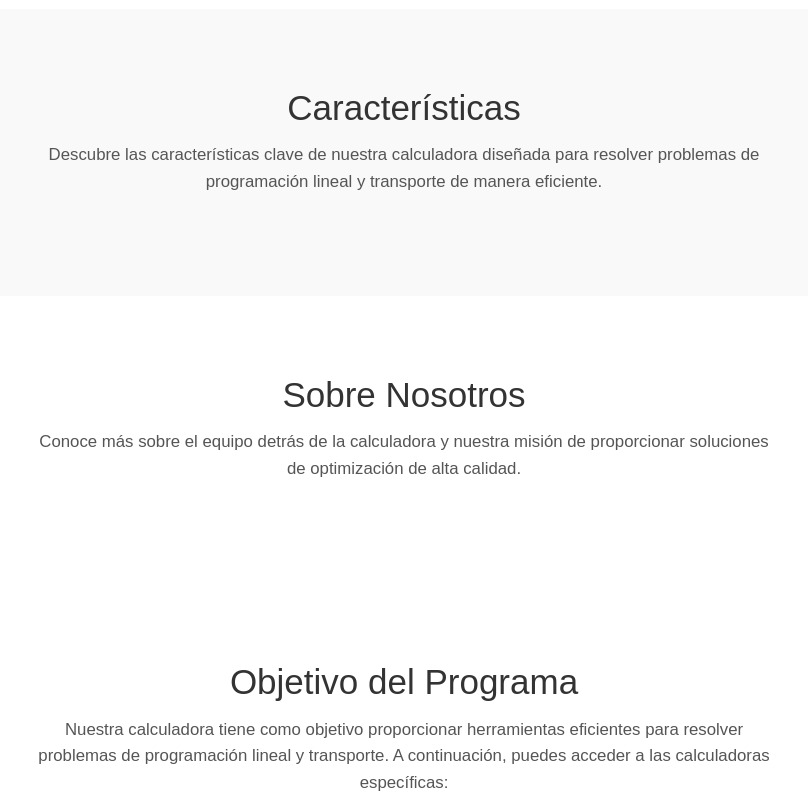
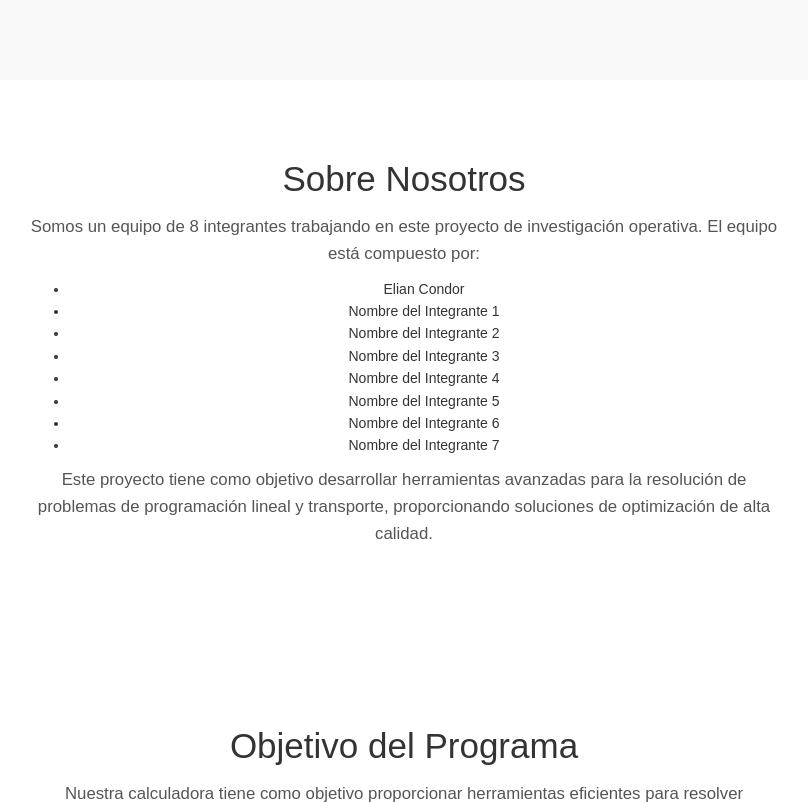
Before and after one commit to DavCoder22/operativa, a Flask app: page / in a window 1280 px wide. Shown: the part 1110-1912 px from the top of the page, without its empty margins (236-1044 px from the left). Run offline with Flask 3, Linux system fonts and the light colour scheme; some libraries are stand-ins or nearby versions.

Commit message:
Cambios index

```diff
--- a/app/templates/index.html
+++ b/app/templates/index.html
@@ -23,8 +23,6 @@
                     <h1><a href="#">Calculadora de Programación Lineal y Transporte<span>.</span></a></h1>
                     <nav role="navigation">
                         <ul>
-                            <li><a href="#features">Características</a></li>
-                            <li><a href="#about">Sobre Nosotros</a></li>
                             <li><a href="#objective">Objetivo</a></li>
                         </ul>
                     </nav>
@@ -35,14 +33,13 @@
 
     <div class="flexslider js-fullheight">
         <ul class="slides">
-            <li style="background-image: url('{{ url_for('static', filename='images/hero.jpg') }}');">
+            <li>
                 <div class="container">
                     <div class="col-md-12 text-center js-fullheight fh5co-property-brief slider-text">
                         <div class="fh5co-property-brief-inner">
                             <div class="fh5co-box">
                                 <h2>Bienvenido a la Calculadora de Programación Lineal y Transporte</h2>
                                 <p>Soluciones eficientes para tus problemas de programación lineal y transporte.</p>
-                                <p><a href="#features" class="btn btn-primary">Explorar Características</a></p>
                             </div>
                         </div>
                     </div>
@@ -55,8 +52,7 @@
         <div class="container">
             <div class="row">
                 <div class="col-md-8 col-md-offset-2 text-center fh5co-heading animate-box" data-animate-effect="fadeIn">
-                    <h2>Características</h2>
-                    <p>Descubre las características clave de nuestra calculadora diseñada para resolver problemas de programación lineal y transporte de manera eficiente.</p>
+
                 </div>
                 <!-- Agrega características dinámicamente según sea necesario -->
             </div>
@@ -68,9 +64,19 @@
             <div class="row">
                 <div class="col-md-8 col-md-offset-2 text-center fh5co-heading animate-box" data-animate-effect="fadeIn">
                     <h2>Sobre Nosotros</h2>
-                    <p>Conoce más sobre el equipo detrás de la calculadora y nuestra misión de proporcionar soluciones de optimización de alta calidad.</p>
+                    <p>Somos un equipo de 8 integrantes trabajando en este proyecto de investigación operativa. El equipo está compuesto por:</p>
+                    <ul>
+                        <li>Elian Condor</li>
+                        <li>Nombre del Integrante 1</li>
+                        <li>Nombre del Integrante 2</li>
+                        <li>Nombre del Integrante 3</li>
+                        <li>Nombre del Integrante 4</li>
+                        <li>Nombre del Integrante 5</li>
+                        <li>Nombre del Integrante 6</li>
+                        <li>Nombre del Integrante 7</li>
+                    </ul>
+                    <p>Este proyecto tiene como objetivo desarrollar herramientas avanzadas para la resolución de problemas de programación lineal y transporte, proporcionando soluciones de optimización de alta calidad.</p>
                 </div>
-                <!-- Agrega contenido sobre nosotros dinámicamente según sea necesario -->
             </div>
         </div>
     </section>
```
